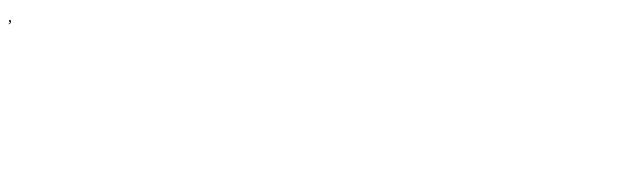
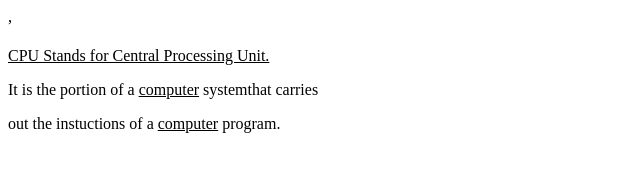
Before and after one commit to iamneo-production/baccdafeaeadadaeccdfffebaeceaec, a website: page public/index.html in a window 1280 px wide. Shown: the whole page, without its empty margins (0-640 px from the left). Drawn offline with Linux system fonts and the light colour scheme.

Commit message:
Backup Commit

```diff
--- a/public/index.html
+++ b/public/index.html
@@ -9,6 +9,8 @@
 </head>
 <body>,
     <h1><CPU></h1>
-        <u><p></p>
+        <u><p>CPU Stands for Central Processing Unit.</p></u>
+        <p>It is the portion of a <u>computer</u> systemthat carries</p>
+        out the instuctions of a <u>computer</u> program.</p>
 </body>
 </html>
```
